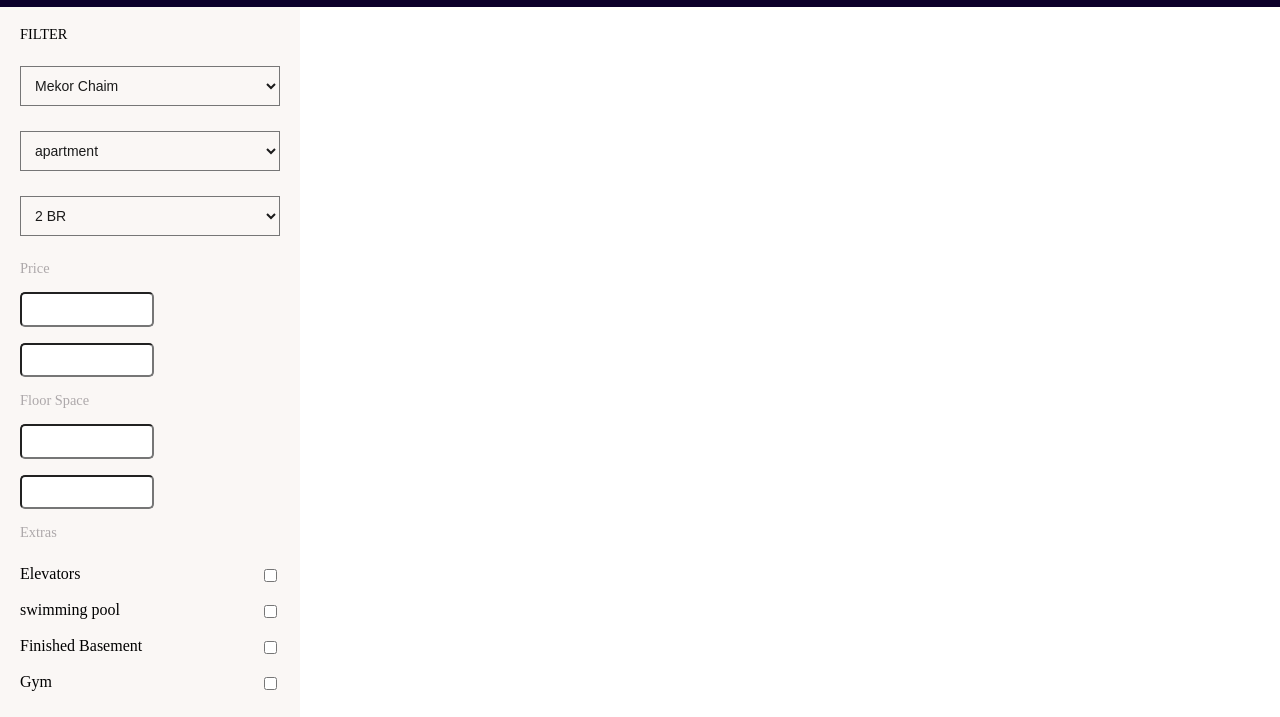
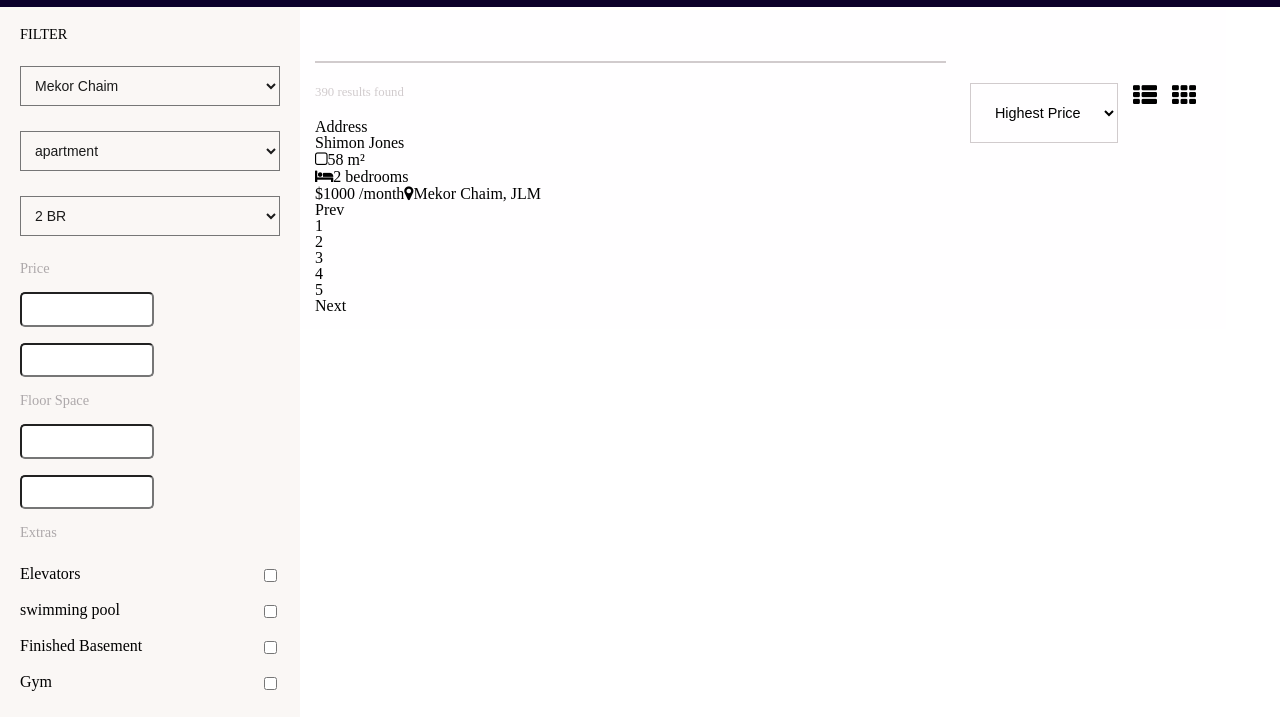
Before and after one commit to garywaller246/react-real-estate, a React app: page / in a window 1280 px wide. Shown: the part 49-766 px from the top of the page. Built offline with nearby package versions, Linux system fonts and the light colour scheme.

Commit message:
beginning css for listings

```diff
--- a/assets/js/realEstate/Listings.js
+++ b/assets/js/realEstate/Listings.js
@@ -9,22 +9,22 @@ export default class Listings extends Component {
   }
   render() {
     return (
-      <section className="listings">
+      <section id="listings">
         <section className="search-area">
           <input type="text" name="search" />
         </section>
 
         <section className="sortby-area">
-          <div>390 results found</div>
+          <div className="results">390 results found</div>
           <div className="sort-options">
             <select name="sortby" className="sortby">
               <option value="price-asc">Highest Price</option>
               <option value="price-dsc">Lowest Price</option>
             </select>
-          </div>
-          <div className="view">
-            <i className="fa fa-th-list" aria-hidden="true" />
-            <i className="fa fa-th" aria-hidden="true" />
+            <div className="view">
+              <i className="fa fa-th-list" aria-hidden="true" />
+              <i className="fa fa-th" aria-hidden="true" />
+            </div>
           </div>
         </section>
 
--- a/assets/sass/_content-area.scss
+++ b/assets/sass/_content-area.scss
@@ -2,6 +2,8 @@
   background: $grey;
   width: 30%;
   max-width: 300px;
+  display: inline-block;
+  float: left;
 
   .inside {
     padding: 20px;
@@ -56,4 +58,50 @@
 }
 
 #listings {
+  width: 70%;
+  display: inline-block;
+  float: left;
+  padding: 15px;
+  background: $offwhite;
+  .search-area {
+    input[type="text"] {
+      width: 70%;
+      background: transparent;
+      font-size: 2rem;
+      border: none;
+      border-bottom: 2px solid $lightgrey;
+      margin-bottom: 20px;
+      color: $lightgrey;
+    }
+  }
+  .sortby-area {
+    margin-bottom: 20px;
+
+    .results {
+      font-size: 0.8rem;
+      color: $lightgrey;
+      display: inline-block;
+    }
+    .sort-options {
+      float: right;
+
+      select {
+        font-size: 0.9rem;
+        font-weight: 300;
+        border: 1px solid $lightgrey;
+        background: transparent;
+        padding: 20px;
+        display: inline-block;
+        margin-right: 15px;
+        vertical-align: top;
+      }
+      .view {
+        display: inline-block;
+        .fa {
+          font-size: 1.5rem;
+          margin-right: 15px;
+        }
+      }
+    }
+  }
 }
--- a/assets/sass/_variables.scss
+++ b/assets/sass/_variables.scss
@@ -3,3 +3,4 @@ $grey: #faf7f5;
 $offwhite: #fffeff;
 $pink: #ff718e;
 $darkgrey: #ada8aa;
+$lightgrey: #d1cbcd;
--- a/public/js/components/realEstate.js
+++ b/public/js/components/realEstate.js
@@ -301,7 +301,7 @@ var Listings = function (_Component) {
     value: function render() {
       return _react2.default.createElement(
         "section",
-        { className: "listings" },
+        { id: "listings" },
         _react2.default.createElement(
           "section",
           { className: "search-area" },
@@ -312,7 +312,7 @@ var Listings = function (_Component) {
           { className: "sortby-area" },
           _react2.default.createElement(
             "div",
-            null,
+            { className: "results" },
             "390 results found"
           ),
           _react2.default.createElement(
@@ -331,13 +331,13 @@ var Listings = function (_Component) {
                 { value: "price-dsc" },
                 "Lowest Price"
               )
+            ),
+            _react2.default.createElement(
+              "div",
+              { className: "view" },
+              _react2.default.createElement("i", { className: "fa fa-th-list", "aria-hidden": "true" }),
+              _react2.default.createElement("i", { className: "fa fa-th", "aria-hidden": "true" })
             )
-          ),
-          _react2.default.createElement(
-            "div",
-            { className: "view" },
-            _react2.default.createElement("i", { className: "fa fa-th-list", "aria-hidden": "true" }),
-            _react2.default.createElement("i", { className: "fa fa-th", "aria-hidden": "true" })
           )
         ),
         _react2.default.createElement(
```
Also changed, not shown: public/css/main.css.
